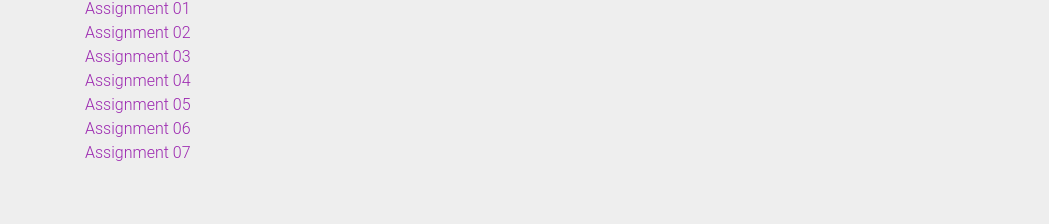
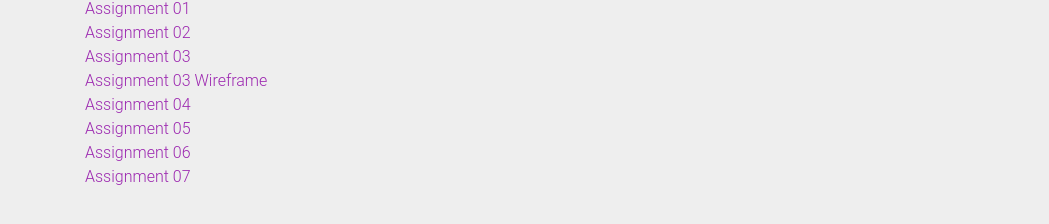
Before and after one commit to cnewcombe034/cnewcombe034.github.io, a plain HTML site: page index.html in a window 1280 px wide. Shown: the part 386-610 px from the top of the page, without its empty margins (0-1049 px from the left). Drawn offline with nearby package versions, Linux system fonts and the light colour scheme; files that its build step writes are made by us from their sources.

Commit message:
Update index.html

```diff
--- a/index.html
+++ b/index.html
@@ -17,7 +17,8 @@
 <h2>Assignments</h2>
 <a href="#">Assignment 01</a><br />
 <a href="assignment02.html">Assignment 02</a><br />
-<a href="#">Assignment 03</a><br />
+<a href="golfScorecard.html">Assignment 03</a><br />
+<a href="assignment03.png">Assignment 03 Wireframe</a><br />
 <a href="#">Assignment 04</a><br />
 <a href="#">Assignment 05</a><br />
 <a href="#">Assignment 06</a><br />
```
